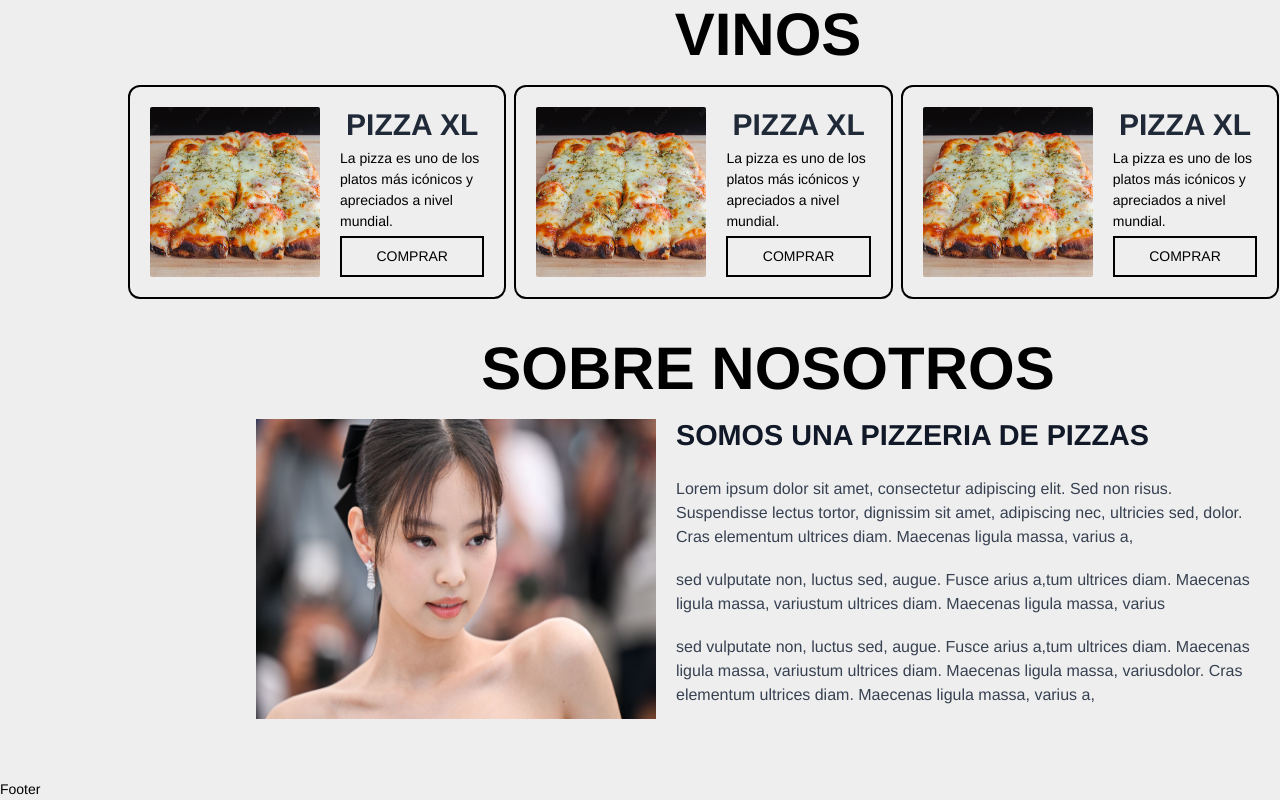
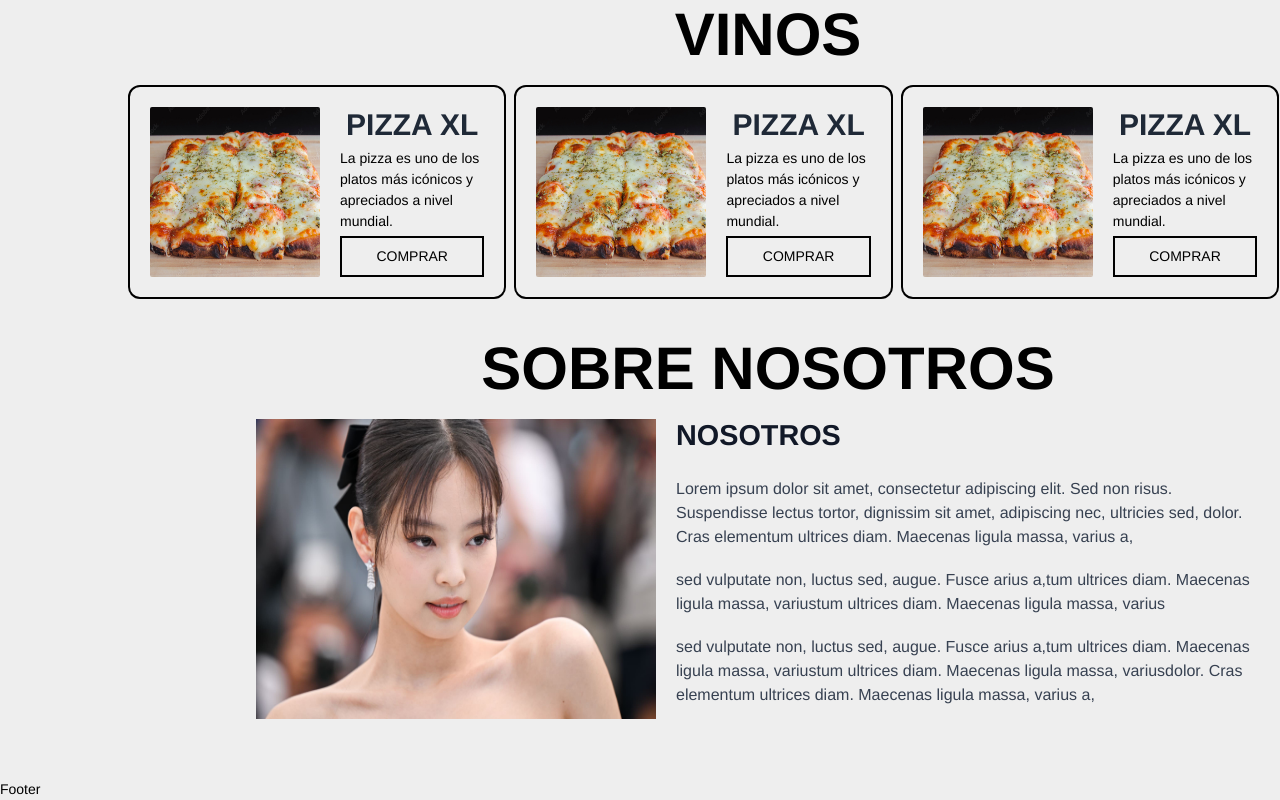
Before and after one commit to Duskalor/roma-antica-v2, an Astro site: page / in a window 1280 px wide. Shown: the part 1739-2539 px from the top of the page. Built offline with nearby package versions, Linux system fonts and the light colour scheme; Astro itself is replaced by a stand-in of ours.

Commit message:
CAMBIANDO TITULO

```diff
--- a/src/components/SobreNosotros.astro
+++ b/src/components/SobreNosotros.astro
@@ -9,7 +9,7 @@ import kim from '@Images/kim.jpg';
   <div class='flex gap-5'>
     <img src={kim.src} alt='roma antica' width='400' class='h-[300px]' />
     <span class='prose lg:prose-xl !text-base'>
-      <h2>SOMOS UNA PIZZERIA DE PIZZAS</h2>
+      <h2>NOSOTROS</h2>
       <p>
         Lorem ipsum dolor sit amet, consectetur adipiscing elit. Sed non risus.
         Suspendisse lectus tortor, dignissim sit amet, adipiscing nec, ultricies
```
